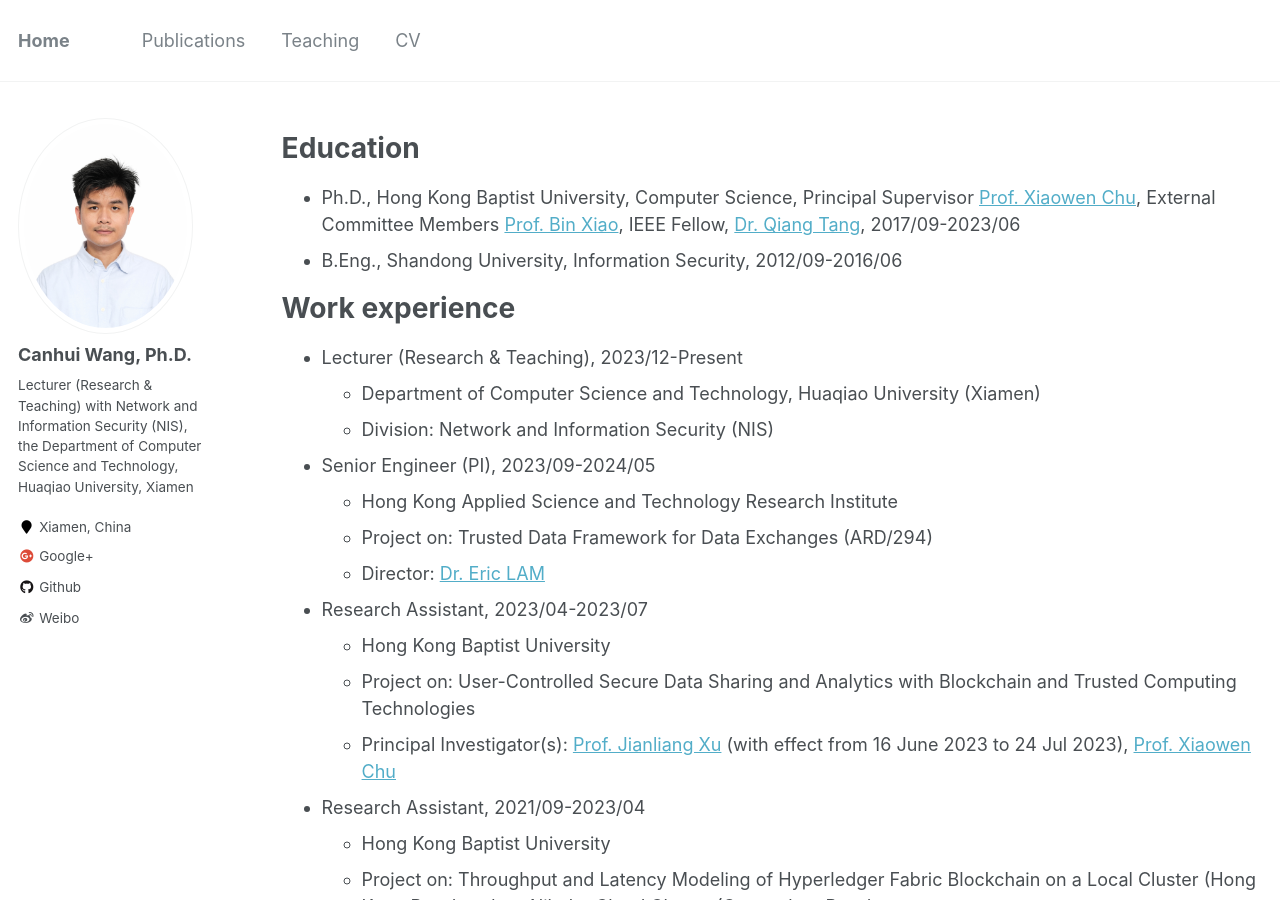
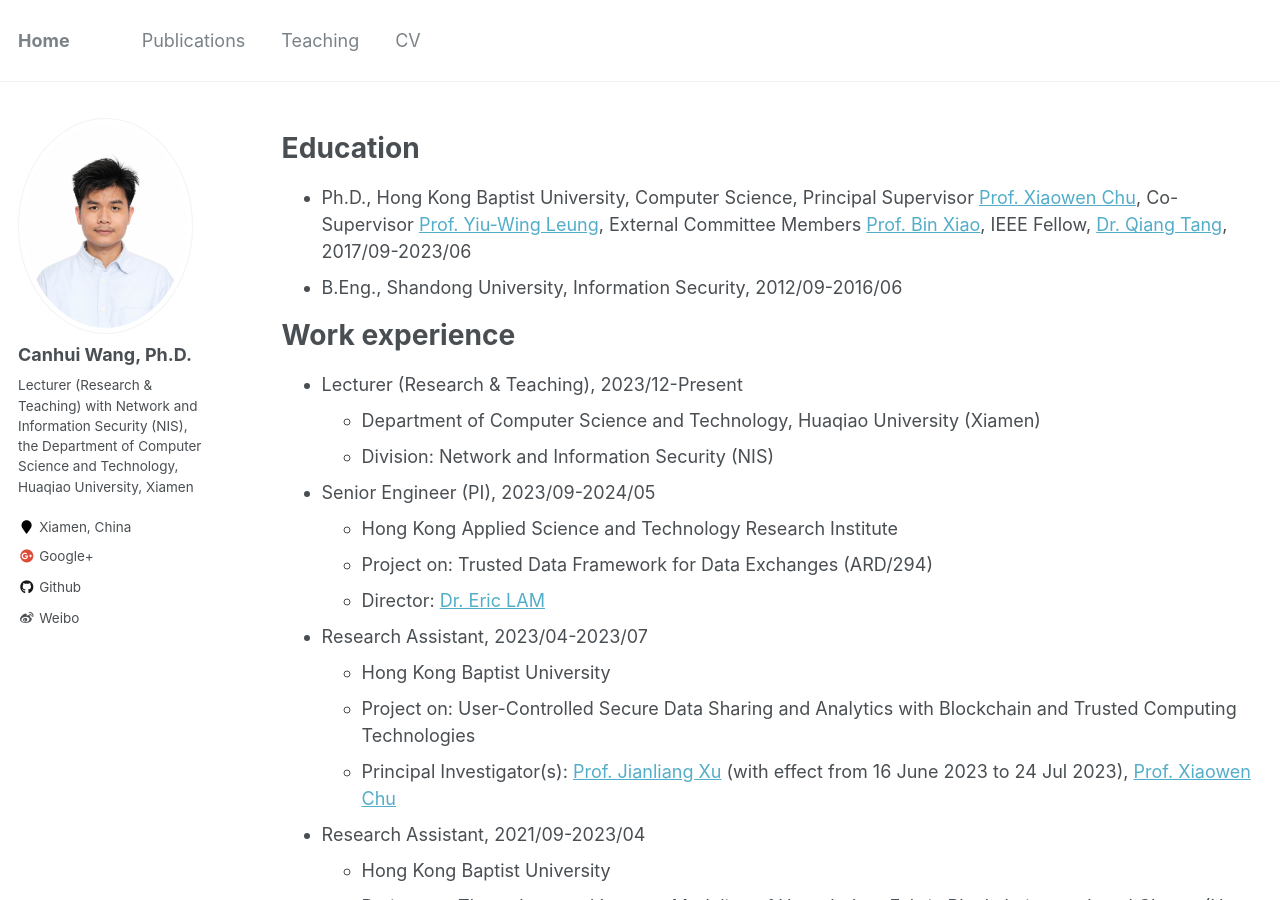
Before and after one commit to Canhui/canhui.github.io, a Jekyll site: the page built from _pages/cv.md, in a window 1280 px wide and 900 px high. Built offline with Jekyll 4.4.1, drawn with Linux system fonts in a browser that asks for light colours.

Commit message:
Update cv.md

```diff
--- a/_pages/cv.md
+++ b/_pages/cv.md
@@ -11,7 +11,7 @@ redirect_from:
 
 Education
 ======
-* Ph.D., Hong Kong Baptist University, Computer Science, Principal Supervisor [Prof. Xiaowen Chu](https://www.comp.hkbu.edu.hk/~chxw/), External Committee Members [Prof. Bin Xiao](https://web.comp.polyu.edu.hk/csbxiao/), IEEE Fellow, [Dr. Qiang Tang](https://www.sydney.edu.au/engineering/about/our-people/academic-staff/qiang-tang.html), 2017/09-2023/06
+* Ph.D., Hong Kong Baptist University, Computer Science, Principal Supervisor [Prof. Xiaowen Chu](https://www.comp.hkbu.edu.hk/~chxw/), Co-Supervisor [Prof. Yiu-Wing Leung](https://www.comp.hkbu.edu.hk/v1/?page=profile&id=ywleung), External Committee Members [Prof. Bin Xiao](https://web.comp.polyu.edu.hk/csbxiao/), IEEE Fellow, [Dr. Qiang Tang](https://www.sydney.edu.au/engineering/about/our-people/academic-staff/qiang-tang.html), 2017/09-2023/06
 * B.Eng., Shandong University, Information Security, 2012/09-2016/06
 
 Work experience
```
